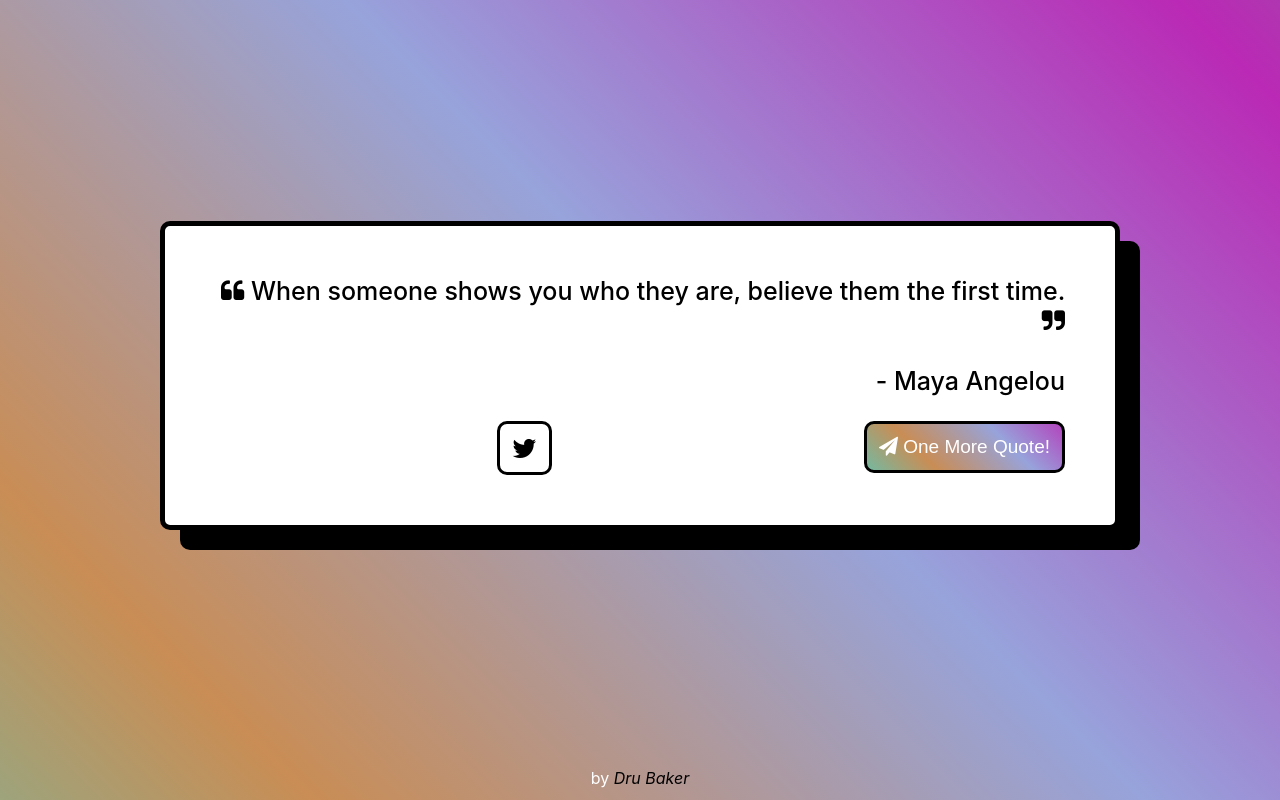
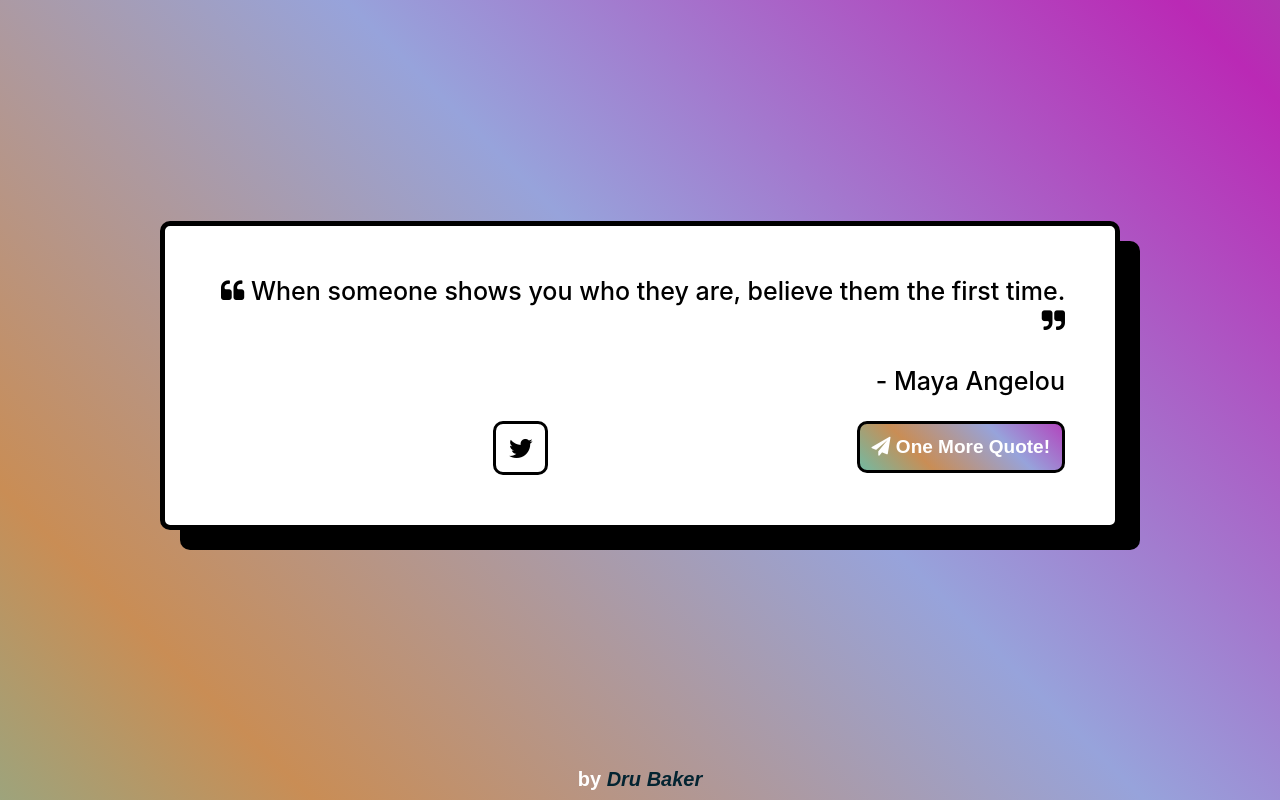
Before and after one commit to druskiii/equal-rights-motivator, a React (Create React App) app: page / in a window 1280 px wide. Built offline with nearby package versions, Linux system fonts and the light colour scheme.

Commit message:
final-changes

```diff
--- a/src/App.css
+++ b/src/App.css
@@ -92,7 +92,7 @@ body {
   margin-left: 30px;
   border: solid 3px black;
   color: white;
-  font-size: 19px;
+  font: 550 19px Arial;
   border-radius: 10px;
   display: inline-block;
 }
@@ -123,14 +123,15 @@ body {
   text-align: center;
   color: white;
   margin-top: -2rem;
+  font: 550 20px Arial;
 }
 
 a {
     text-decoration: none;
-    color: black;
+    color: #032431;
   }
 a:hover {
-    color: #cfd91c;
+    color: black;
   }
 
 .row {
```
